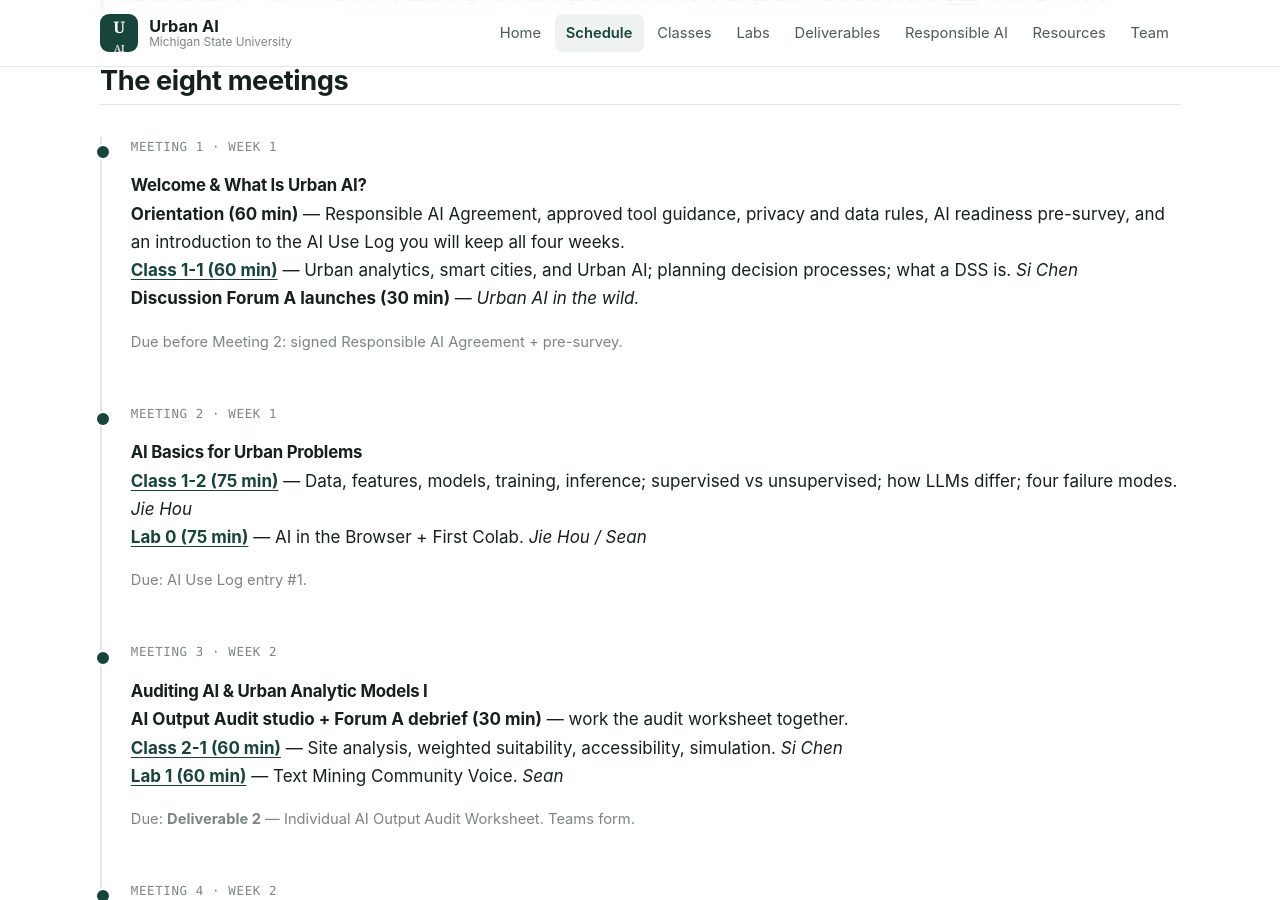
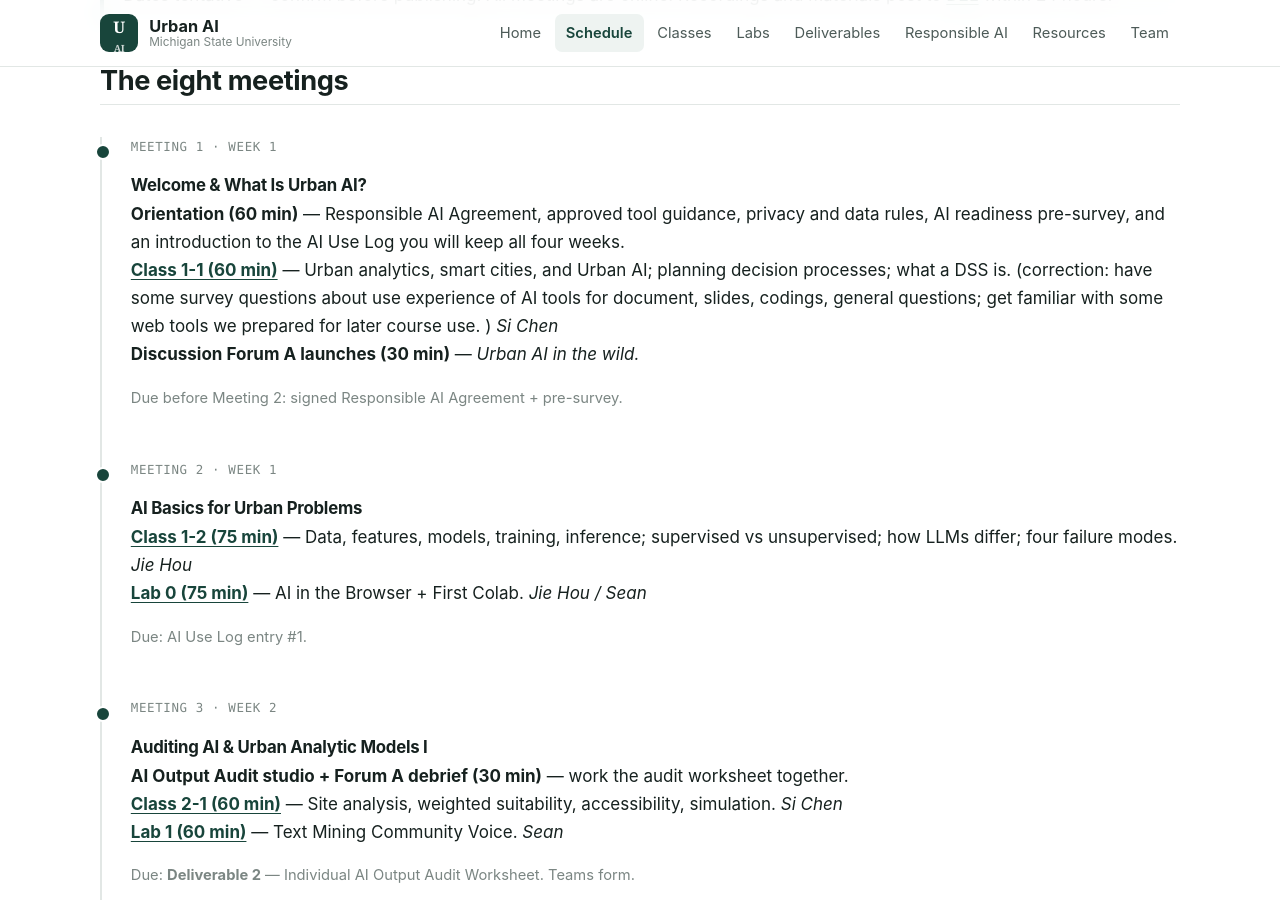
Before and after one commit to jiehou-lab/urban-ai, a Jekyll site: the page built from schedule.md, in a window 1280 px wide and 900 px high, scrolled down 428 px. Built offline with Jekyll 4.4.1, drawn with Linux system fonts in a browser that asks for light colours.

Commit message:
Update schedule.md

```diff
--- a/schedule.md
+++ b/schedule.md
@@ -22,7 +22,8 @@ permalink: /schedule/
   <p><strong>Orientation (60 min)</strong> — Responsible AI Agreement, approved tool guidance, privacy and data
   rules, AI readiness pre-survey, and an introduction to the AI Use Log you will keep all four weeks.<br>
   <strong><a href="{{ '/classes/class-1-1/' | relative_url }}">Class 1-1 (60 min)</a></strong> — Urban analytics,
-  smart cities, and Urban AI; planning decision processes; what a DSS is. <em>Si Chen</em><br>
+  smart cities, and Urban AI; planning decision processes; what a DSS is.
+    (correction: have some survey questions about use experience of AI tools for document, slides, codings, general questions; get familiar with some web tools we prepared for later course use. ) <em>Si Chen</em><br>
   <strong>Discussion Forum A launches (30 min)</strong> — <em>Urban AI in the wild.</em></p>
   <p class="muted">Due before Meeting 2: signed Responsible AI Agreement + pre-survey.</p>
 </li>
```
